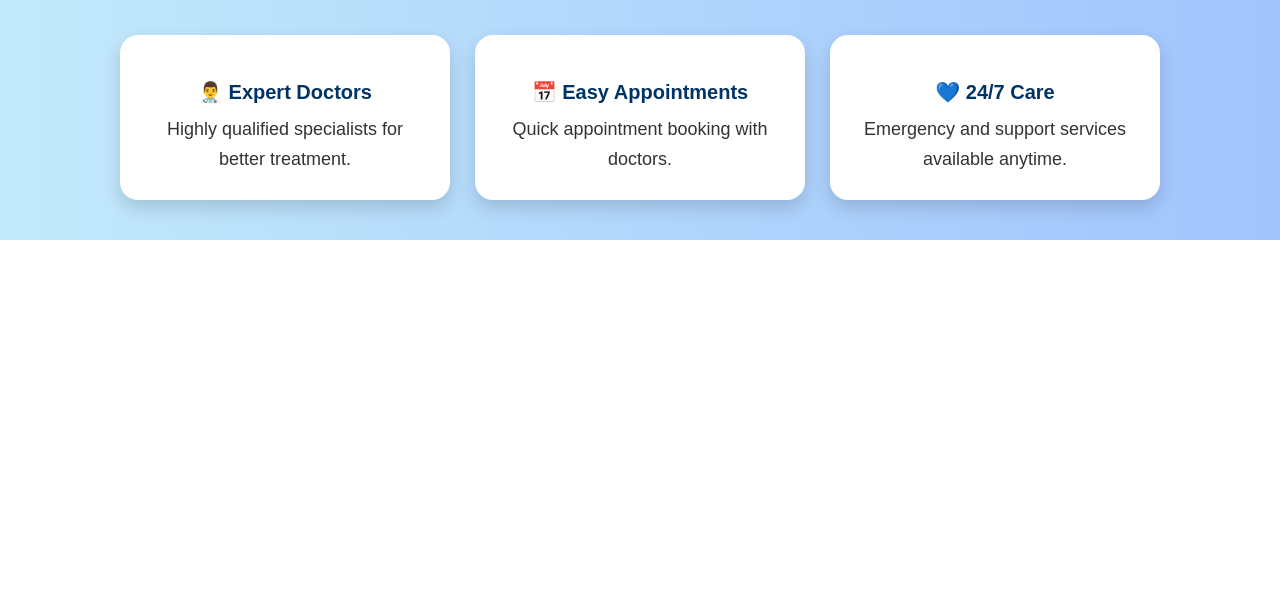
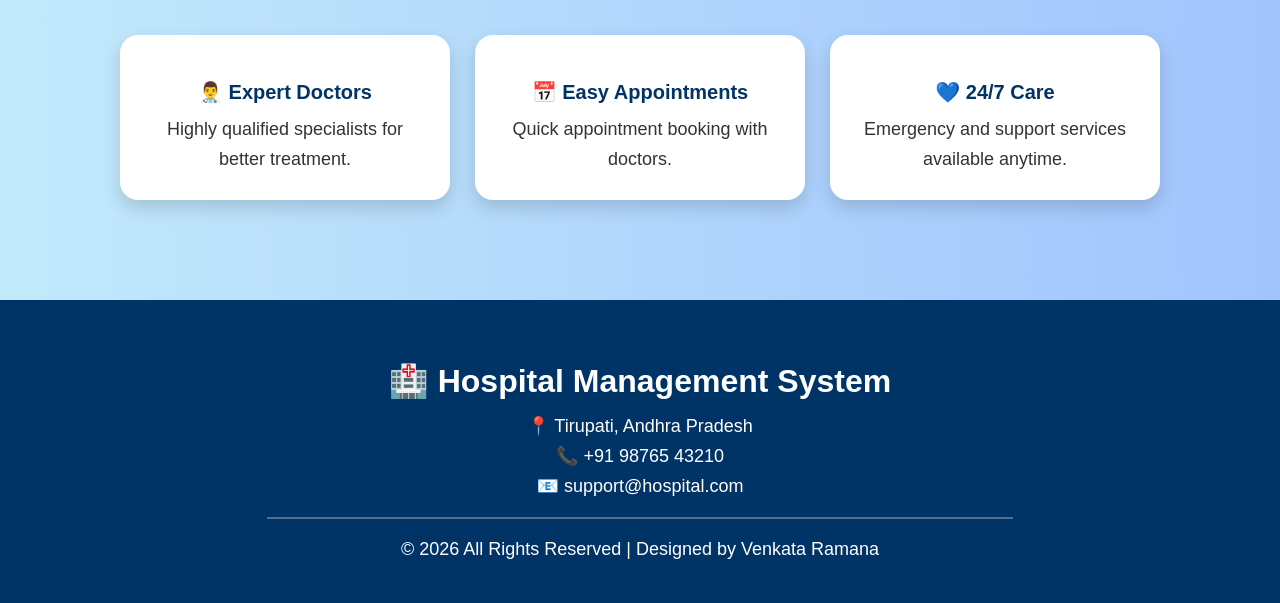
Before and after one commit to venkatkanakanti/hospital-management-system, a Django app: page / in a window 1280 px wide. Shown: the part 994-1597 px from the top of the page. Before the commit the page ends 1234 px from the top, so only its background shows below. Run offline with Django 5.2, Linux system fonts and the light colour scheme.

Commit message:
Completed premium homepage with footer

```diff
--- a/app1/templates/home.html
+++ b/app1/templates/home.html
@@ -124,6 +124,31 @@ transform:translateY(-8px);
 color:#003366;
 margin-bottom:10px;
 }
+
+/* Footer */
+.footer{
+margin-top:60px;
+padding:35px 20px;
+background:#003366;
+color:white;
+text-align:center;
+}
+
+.footer h2{
+margin-bottom:15px;
+font-size:32px;
+}
+
+.footer p{
+margin:8px 0;
+font-size:18px;
+}
+
+.footer hr{
+width:60%;
+margin:20px auto;
+border:1px solid rgba(255,255,255,0.3);
+}
 </style>
 </head>
 
@@ -173,6 +198,7 @@ margin-bottom:10px;
 </div>
 
 <div class="about-section">
+
 <h2>🏥 About Us</h2>
 
 <p>
@@ -202,5 +228,19 @@ and hospital records with ease.
 </div>
 </div>
 
+<div class="footer">
+
+<h2>🏥 Hospital Management System</h2>
+
+<p>📍 Tirupati, Andhra Pradesh</p>
+<p>📞 +91 98765 43210</p>
+<p>📧 support@hospital.com</p>
+
+<hr>
+
+<p>© 2026 All Rights Reserved | Designed by Venkata Ramana</p>
+
+</div>
+
 </body>
 </html>
```
